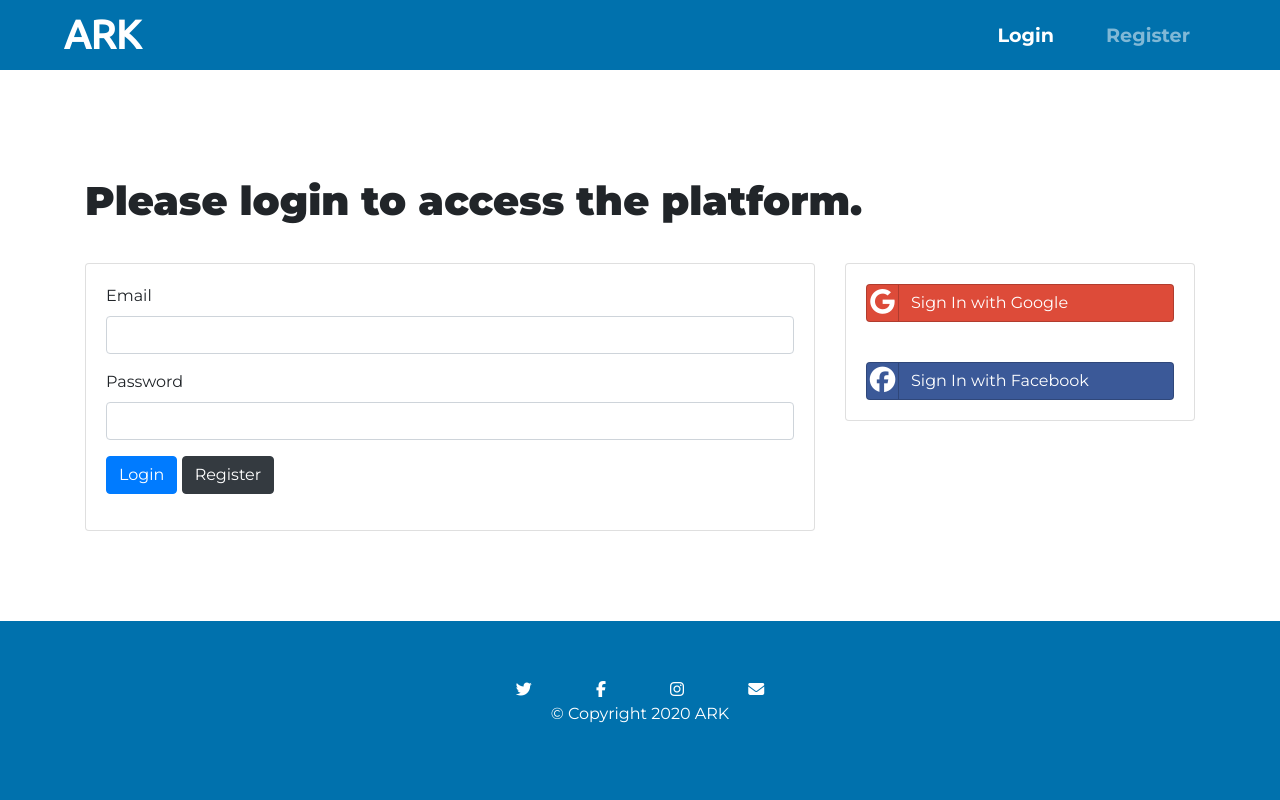
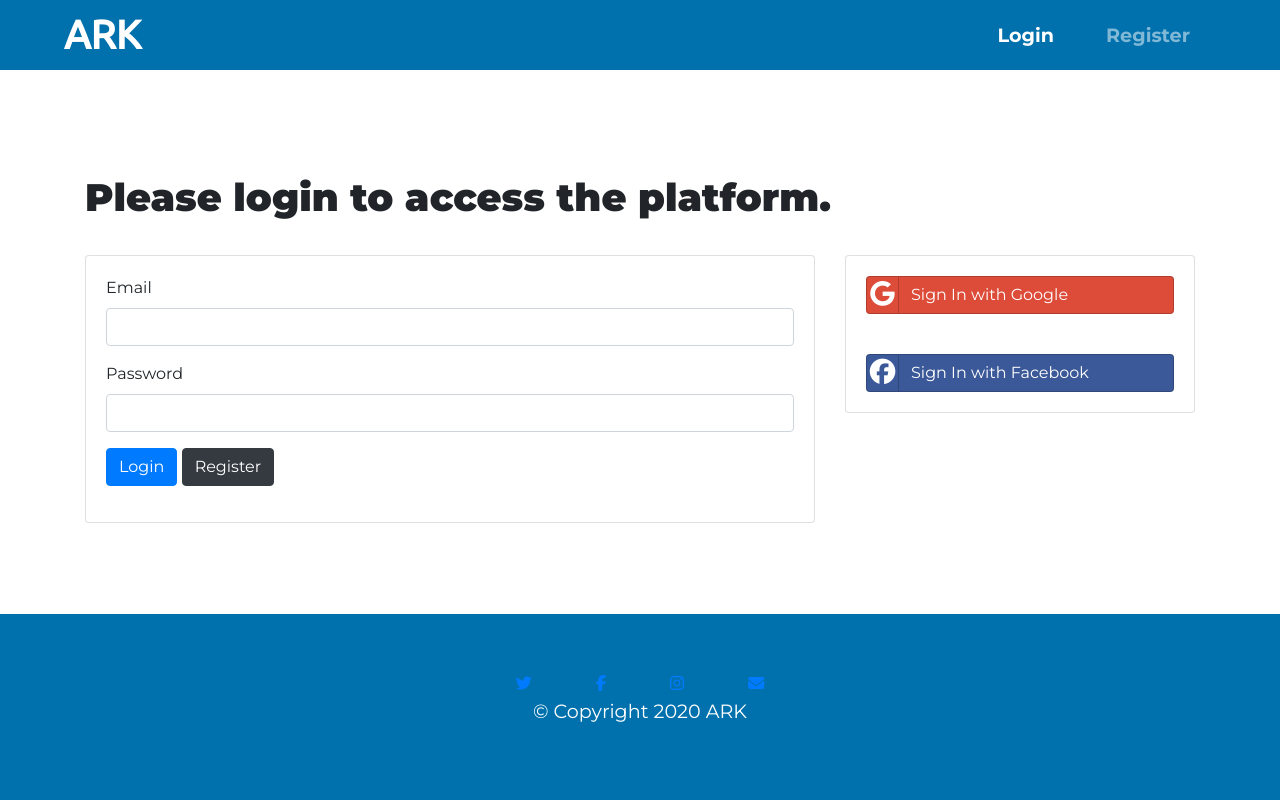
Before and after one commit to linkwb/ARKGiving, a Node server app: page /login in a window 1280 px wide. Run offline with Node 20, Linux system fonts and the light colour scheme; some libraries are stand-ins or nearby versions.

Commit message:
Upgrading to new heroku stack

```diff
--- a/app.js
+++ b/app.js
@@ -91,6 +91,7 @@ passport.deserializeUser(function(id, done) {
 passport.use(new GoogleStrategy({
     clientID: process.env.CLIENT_ID,
     clientSecret: process.env.CLIENT_SECRET,
+    //callbackURL: "http://localhost:3000/auth/google/arkgiving",
     callbackURL: "https://arkgiving.herokuapp.com/auth/google/arkgiving",
     userProfileURL: "https://www.googleapis.com/oauth2/v3/userinfo"
   },
@@ -108,6 +109,7 @@ passport.use(new GoogleStrategy({
 passport.use(new FacebookStrategy({
     clientID: process.env.FB_APP_ID,
     clientSecret: process.env.FB_APP_SECRET,
+    //callbackURL: "http://localhost:3000/auth/facebook/arkgiving",
     callbackURL: "https://arkgiving.herokuapp.com/auth/facebook/arkgiving"
   },
   function(accessToken, refreshToken, profile, cb) {
--- a/public/css/styles.css
+++ b/public/css/styles.css
@@ -1,9 +1,9 @@
 body {
   font-family: 'Montserrat';
+  text-align: center;
 }
 
 h1, h2, h3, h4, h5, h6 {
-  font-family: 'Montserrat';
   font-weight: 900;
 }
 
@@ -17,6 +17,21 @@ p {
 
 .error {
   color: #aa1111;
+}
+
+.title, .subtitle {
+  color: #fff;
+}
+
+@media (min-width: 64rem) {
+  p {
+    font-size: 1.2rem;
+    line-height: 1.6;
+  }
+
+  .title {
+    font-size: 3.7rem;
+  }
 }
 
 /* Cards
@@ -48,10 +63,6 @@ p {
   text-align: center;
 }
 
-.title, .subtitle {
-  color: #fff;
-}
-
 /* Headings
 ================================== */
 .big-heading {
@@ -64,6 +75,14 @@ p {
 .section-heading {
   font-size: 3rem;
   line-height: 1.5;
+}
+
+@media (min-width: 64rem) {
+  .big-heading {
+    font-size: 2.4rem;
+    line-height: 1;
+    text-align: left;
+  }
 }
 
 /* Navigation
--- a/views/login.ejs
+++ b/views/login.ejs
@@ -24,7 +24,7 @@
 </section>
 
 <div class="container mt-5">
-  <h1>Please login to access the platform.</h1>
+  <h1 class="big-heading">Please login to access the platform.</h1>
 
   <div class="row">
     <div class="col-sm-8">
--- a/views/partials/footer.ejs
+++ b/views/partials/footer.ejs
@@ -3,10 +3,10 @@
 <footer class="colored-section center" id="footer">
   <div class="container-fluid">
 
-    <i class="fab fa-twitter icon"></i>
-    <i class="fab fa-facebook-f icon"></i>
-    <i class="fab fa-instagram icon"></i>
-    <i class="fas fa-envelope icon"></i>
+    <a href="www.twitter.com"><i class="fab fa-twitter icon"></i></a>
+    <a href="www.facebook.com"><i class="fab fa-facebook-f icon"></i></a>
+    <a href="www.instagram.com"><i class="fab fa-instagram icon"></i></a>
+    <a href="mailto:linkwsb@gmail.com"><i class="fas fa-envelope icon"></i></a>
 
     <p class="copyright">© Copyright 2020 ARK</p>
 
```
